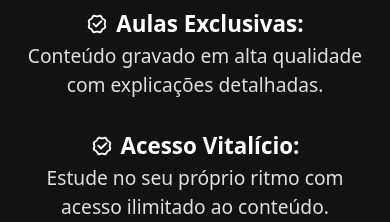
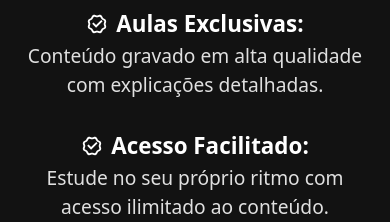
Before and after one commit to ffzanini/indio-bjj, a Next.js app: page / in a window 390 px wide. Shown: the part 2500-2722 px from the top of the page. Built offline with nearby package versions, Linux system fonts and the light colour scheme.

Commit message:
fix(pages): removed "vitalicio" from texts

```diff
--- a/src/app/globals.css
+++ b/src/app/globals.css
@@ -104,12 +104,3 @@ input:focus, textarea:focus {
 *::-webkit-scrollbar-thumb{
 	background-color: var(--bg);
 }
-
- /* sections position */
-
-.alter-section:nth-child(even) {
-	flex-direction: row-reverse;
-	@media (max-width: 984px) {
-		flex-direction: column-reverse;
-	}
-}
--- a/src/app/page.tsx
+++ b/src/app/page.tsx
@@ -146,7 +146,7 @@ export default function PricipalPage() {
               <li className="flex flex-row items-center justify-center text-center gap-2">
                 <div className="flex flex-col lg:flex-row items-center justify-center text-center gap-1">
                   <h4 className="flex flex-row font-bold items-center gap-2">
-                    <RiVerifiedBadgeLine size={22} /> Acesso Vitalício:
+                    <RiVerifiedBadgeLine size={22} /> Acesso Facilitado:
                   </h4>
                   <p className="items-end">
                     Estude no seu próprio ritmo com acesso ilimitado ao
@@ -238,7 +238,7 @@ export default function PricipalPage() {
               dark:bg-error-white-theme  dark:border-gray-600 dark:hover:bg-primary-color-300 dark:hover:border-gray-600"
             >
               <p className="text-white dark:text-white dark:hover:text-gray-800 px-2 py-2 lg:px-6 lg:py-4">
-                GARANTIR MEU ACESSO VITALÍCIO
+                GARANTIR MEU ACESSO
               </p>
             </Link>
           </div>
```
